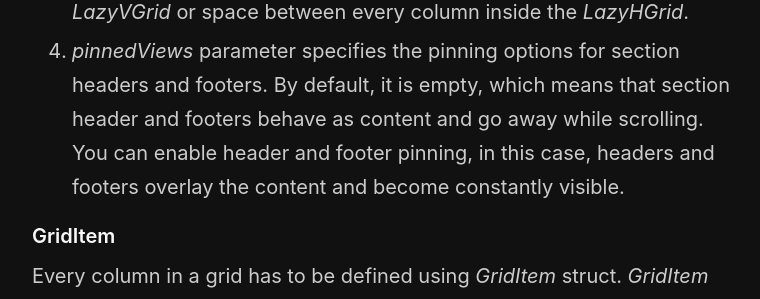
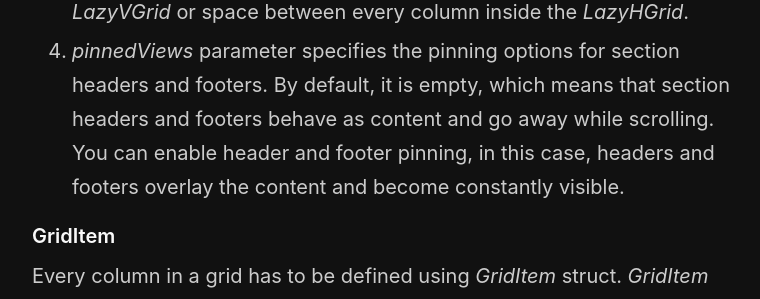
Before and after one commit to mecid/mecid.github.io, a Jekyll site: the page built from _posts/2020-07-08-mastering-grids-in-swiftui.md, in a window 1280 px wide and 900 px high, scrolled down 2084 px. Shown: the part 221-520 px from the top of the window, without its empty margins (258-1018 px from the left). Built offline with Jekyll 4.4.1, drawn with Linux system fonts in a browser that asks for light colours.

Commit message:
Update 2020-07-08-mastering-grids-in-swiftui.md

```diff
--- a/_posts/2020-07-08-mastering-grids-in-swiftui.md
+++ b/_posts/2020-07-08-mastering-grids-in-swiftui.md
@@ -50,7 +50,7 @@ In the example above, we create a three-column grid where every column has a fix
 1. *columns* parameter is the array that defines columns in a grid layout. SwiftUI provides us *GridItem* type to describe a column. We will talk about it later in the post.
 2. *alignment* parameter allows us to align the grid's content using HorizontalAlignment enum for *LazyVGrid* and VerticalAlignment for *LazyHGrid*. It works the same way as the stack alignment.
 3. *spacing* parameter specifies the space between every row inside the *LazyVGrid* or space between every column inside the *LazyHGrid*.
-4. *pinnedViews* parameter specifies the pinning options for section headers and footers. By default, it is empty, which means that section header and footers behave as content and go away while scrolling. You can enable header and footer pinning, in this case, headers and footers overlay the content and become сonstantly visible.
+4. *pinnedViews* parameter specifies the pinning options for section headers and footers. By default, it is empty, which means that section headers and footers behave as content and go away while scrolling. You can enable header and footer pinning, in this case, headers and footers overlay the content and become сonstantly visible.
 
 #### GridItem
 Every column in a grid has to be defined using *GridItem* struct. *GridItem* type allows us to specify size, alignment, and spacing for every column. Let's take a look at a small example.
```
